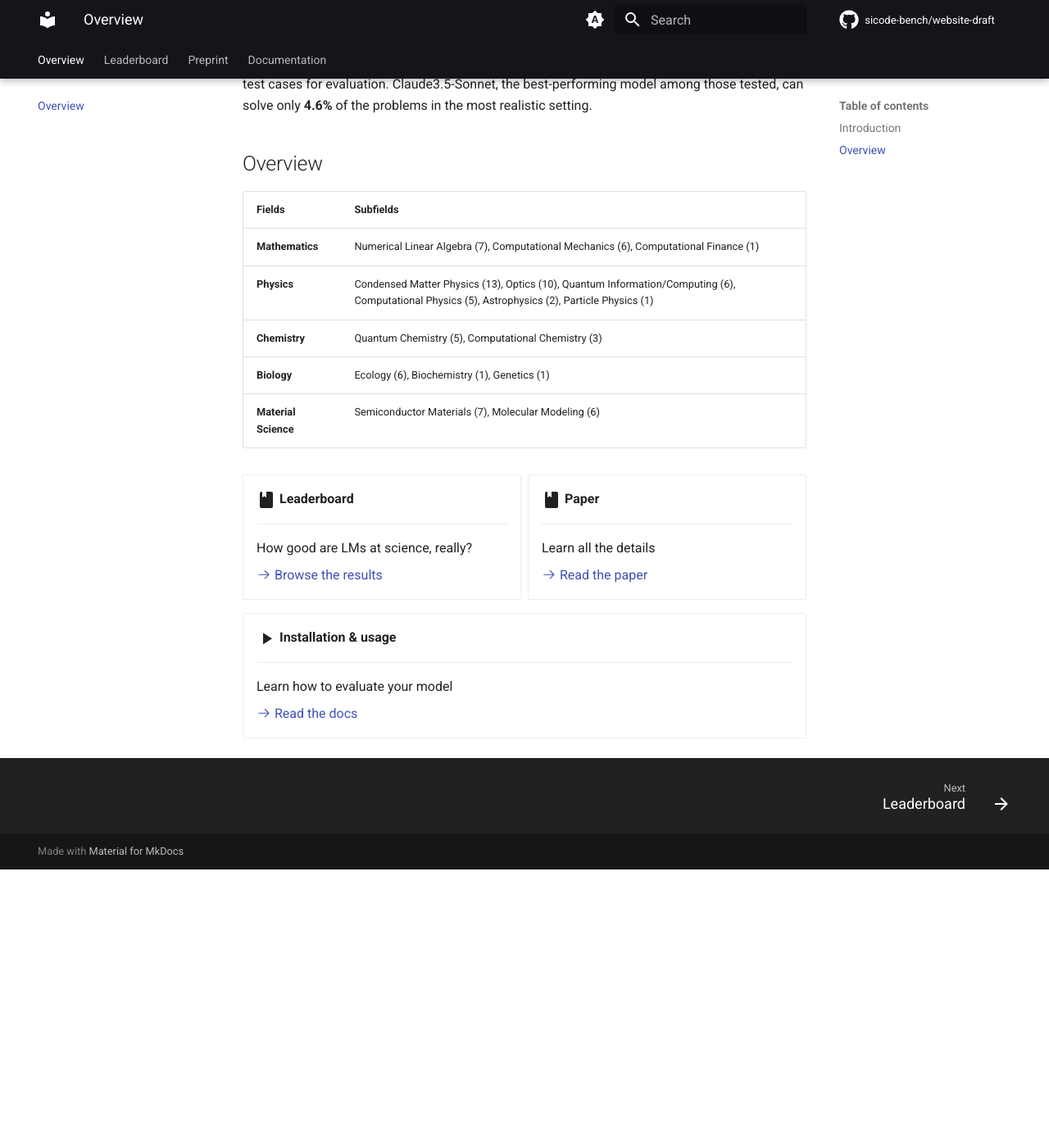
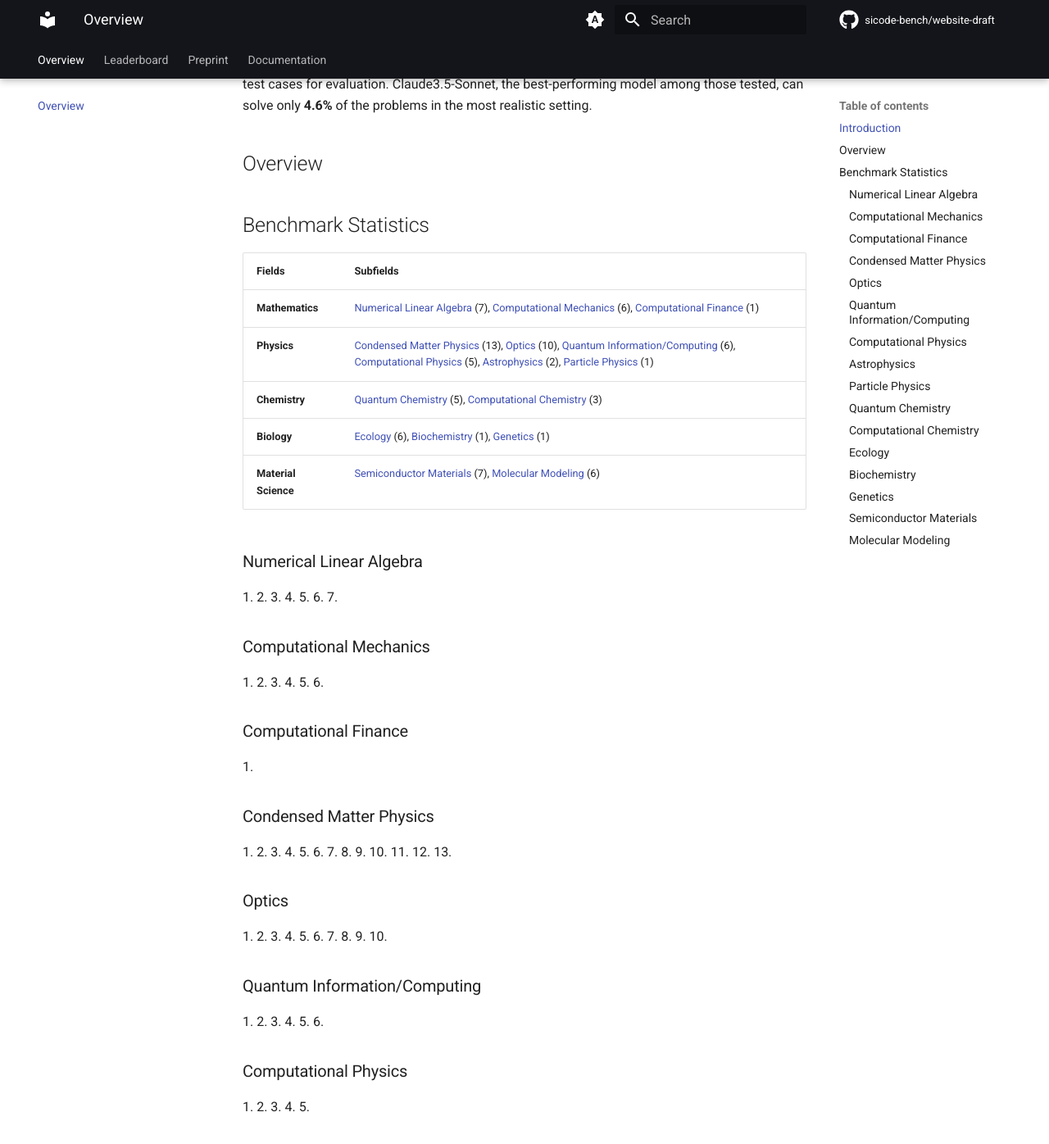
Before and after one commit to scicode-bench/scicode-bench.github.io, an MkDocs documentation site: the page built from docs/index.md, in a window 1280 px wide and 1400 px high, scrolled down 860 px. Shown: the top 1396 px of the window at 82% size. Built offline with MkDocs 1.6.1 and Material for MkDocs 9.7.7, drawn with Linux system fonts in a browser that asks for light colours; comment, search, counter and statistics services are not loaded; before the commit the page ends 1921 px from its top, so only the background shows below that; some of the changed text lies outside the part shown.

Commit message:
Update index.md

```diff
--- a/docs/index.md
+++ b/docs/index.md
@@ -29,13 +29,129 @@ SciCode is a newly developed benchmark designed to evaluate the capabilities of
 
 ## Overview
 
+
+## Benchmark Statistics
+
 | **Fields**           | **Subfields**                                                                                                 |
 |----------------------|---------------------------------------------------------------------------------------------------------------|
-| **Mathematics**      | Numerical Linear Algebra (7), Computational Mechanics (6), Computational Finance (1)                          |
-| **Physics**          | Condensed Matter Physics (13), Optics (10), Quantum Information/Computing (6), Computational Physics (5), Astrophysics (2), Particle Physics (1) |
-| **Chemistry**        | Quantum Chemistry (5), Computational Chemistry (3)                                                            |
-| **Biology**          | Ecology (6), Biochemistry (1), Genetics (1)                                                                   |
-| **Material Science** | Semiconductor Materials (7), Molecular Modeling (6)                                                           |
+| **Mathematics**      | [Numerical Linear Algebra](#numerical-linear-algebra) (7), [Computational Mechanics](#computational-mechanics) (6), [Computational Finance](#computational-finance) (1) |
+| **Physics**          | [Condensed Matter Physics](#condensed-matter-physics) (13), [Optics](#optics) (10), [Quantum Information/Computing](#quantum-informationcomputing) (6), [Computational Physics](#computational-physics) (5), [Astrophysics](#astrophysics) (2), [Particle Physics](#particle-physics) (1) |
+| **Chemistry**        | [Quantum Chemistry](#quantum-chemistry) (5), [Computational Chemistry](#computational-chemistry) (3)          |
+| **Biology**          | [Ecology](#ecology) (6), [Biochemistry](#biochemistry) (1), [Genetics](#genetics) (1)                         |
+| **Material Science** | [Semiconductor Materials](#semiconductor-materials) (7), [Molecular Modeling](#molecular-modeling) (6)       |
+
+### Numerical Linear Algebra
+1.
+2.
+3.
+4.
+5.
+6.
+7.
+
+### Computational Mechanics
+1.
+2.
+3.
+4.
+5.
+6.
+
+### Computational Finance
+1.
+
+### Condensed Matter Physics
+1.
+2.
+3.
+4.
+5.
+6.
+7.
+8.
+9.
+10.
+11.
+12.
+13.
+
+### Optics
+1.
+2.
+3.
+4.
+5.
+6.
+7.
+8.
+9.
+10.
+
+### Quantum Information/Computing
+1.
+2.
+3.
+4.
+5.
+6.
+
+### Computational Physics
+1.
+2.
+3.
+4.
+5.
+
+### Astrophysics
+1.
+2.
+
+### Particle Physics
+1.
+
+### Quantum Chemistry
+1.
+2.
+3.
+4.
+5.
+
+### Computational Chemistry
+1.
+2.
+3.
+
+### Ecology
+1.
+2.
+3.
+4.
+5.
+6.
+
+### Biochemistry
+1.
+
+### Genetics
+1.
+
+### Semiconductor Materials
+1.
+2.
+3.
+4.
+5.
+6.
+7.
+
+### Molecular Modeling
+1.
+2.
+3.
+4.
+5.
+6.
+
 
 
 <div class="grid cards" markdown>
```
